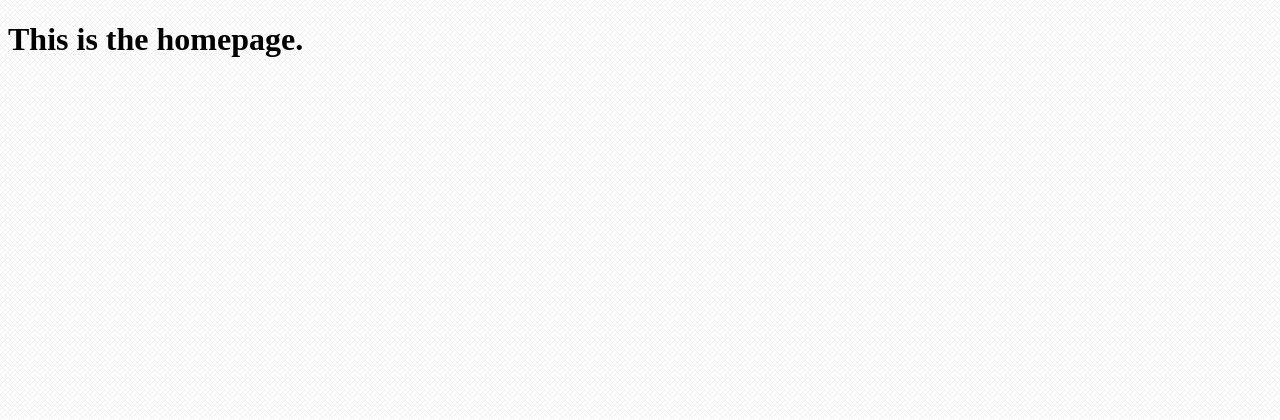
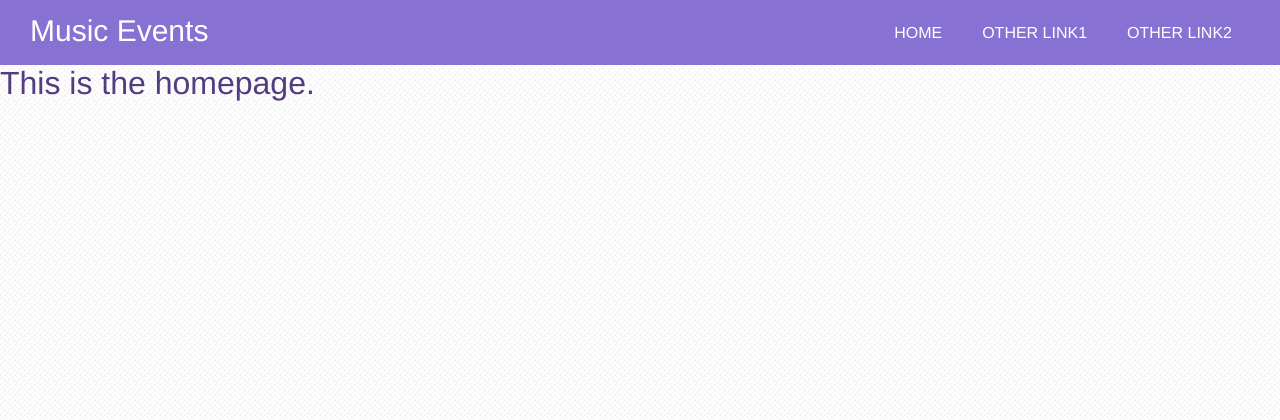
Before and after one commit to janmilosh/lastfm, a Django app: page / in a window 1280 px wide. Shown: the top 420 px of the page. Run offline with Django 3.2, Linux system fonts and the light colour scheme.

Commit message:
Adds header with placeholder menu and styles.

```diff
--- a/lastfm/static/css/style.css
+++ b/lastfm/static/css/style.css
@@ -1,4 +1,364 @@
+/***********************************/
+/*      layout related styles      */
+/***********************************/
+
 body {
+  margin: 0;
   background: #eee;
   background: url('../images/background.png');
+  padding-top: 65px;
 }
+
+.clearfix:before,
+.clearfix:after {
+    content: " "; /* 1 */
+    display: table; /* 2 */
+}
+
+.clearfix:after {
+    clear: both;
+}
+
+html {
+  box-sizing: border-box;
+}
+
+*, *:before, *:after {
+  box-sizing: inherit;
+}
+
+ul {
+  padding: 0;
+}
+
+.wrapper {
+  width: 1000px;
+  max-width: 100%;
+  margin: 30px auto;
+  padding: 0 15px;
+}
+
+.row {
+  margin-left: -15px;
+  margin-right: -15px;
+}
+
+.col {
+  padding: 0 15px;
+}
+
+.col-40 {
+  width: 40%;
+  float: left;
+}
+
+.col-50 {
+  width: 50%;
+  float: left;
+}
+
+.col-60 {
+  width: 60%;
+  float: left;
+}
+
+.col-75 {
+  width: 75%;
+  float: left;
+}
+
+.col-100 {
+  width: 100%;
+  float: left;
+}
+
+.col-40.centered,
+.col-50.centered,
+.col-60.centered,
+.col-75.centered {
+  float: none;
+  margin: 0 auto;
+}
+
+/***********************************/
+/*       Font related styles       */
+/***********************************/
+
+h1, h2, h3, p, ul li, a, label {
+  font-family: helvetica, sans-serif;
+  font-weight: 300;
+}
+
+h1, h2, h3 {
+  color: #543C81;
+}
+
+p, ul li {
+  color: #333;
+}
+
+h1, h2, h3, p {
+  margin: 0 0 16px;
+}
+
+h2 a {
+  color: white;
+  display: inline-block;
+  float: right;
+  font-size: 16px;
+  padding: 4px 6px 5px;
+  background: #E3712B;
+  border-radius: 4px;
+}
+
+h2 a:hover {
+  color: white;
+}
+
+p, label {
+  font-size: 18px;
+  font-weight: 300;
+}
+
+p strong {
+  font-weight: 400;
+}
+
+p.error {
+  color: red;
+}
+
+a {
+  text-decoration: none;
+  color: #5D3AD9;
+}
+
+a:hover {
+  text-decoration: none;
+  color: #5D3AD9;
+}
+
+hr {
+  border: 0;
+  height: 0;
+  border-top: 1px solid rgba(0, 0, 0, 0.1);
+  border-bottom: 1px solid rgba(255, 255, 255, 0.3);
+  margin-bottom: 16px;
+}
+
+/***********************************/
+/*           form styles           */
+/***********************************/
+
+input[type="text"],
+input[type="password"],
+input[type="email"] {
+  width: 100%;
+  height: 35px;
+  border-radius: 5px;
+  border: 1px solid #CCC;
+  font-size: 18px;
+  color: #555;
+  margin-bottom: 20px;
+  margin-top: 2px;
+  padding: 0 10px;
+}
+
+select[multiple] {
+  width: 100%;
+  font-size: 16px;
+  color: #555;
+  border-radius: 5px;
+  margin-bottom: 20px;
+  margin-top: 2px;
+  border: 1px solid #ccc;
+  height: 200px;
+  padding: 10px;
+}
+
+input[type="submit"] {
+  width: 100%;
+  height: 40px;
+  border-radius: 5px;
+  font-size: 18px;
+  color: white;
+  border: none;
+  background: #52CB88;
+  margin-bottom: 20px;
+  margin-top: 2px;
+  cursor: pointer;
+}
+
+input[type="submit"]:hover {
+  background: #48B679;
+  -webkit-transition: all .5s ease-in-out;
+  -moz-transition: all .5s ease-in-out;
+  -o-transition: all .5s ease-in-out;
+  transition: all .5s ease-in-out;
+}
+
+label {
+  width: 100%;
+  display: block;
+  color: #555;
+}
+
+.helptext {
+  font-family: helvetica, sans-serif;
+  position: relative;
+  font-size: 15px;
+  top: -15px;
+}
+
+ul.errorlist {
+  list-style-type: none;
+  margin: 2px 0;
+}
+
+ul.errorlist li {
+  color: #E31C1F;
+}
+
+/***********************************/
+/*          header styles          */
+/***********************************/
+
+.header {
+  position: fixed;
+  z-index: 1000;
+  top: 0;
+  height: 65px;
+  width: 100%;
+  background: #8772D3;
+  padding: 14px 30px 0;
+}
+
+.header h1 {
+  width: 200px;
+  margin: 0;
+  font-size: 30px;
+  float: left;
+}
+
+.header h1 a {
+  color: white;
+}
+
+.header-nav {
+  width: 380px;
+  float: right;
+}
+
+.header-nav ul {
+  list-style-type: none;
+  text-align: right;
+  margin-top: 10px;
+}
+
+.header-nav ul li {
+  display: inline-block;
+}
+
+.header-nav ul li a {
+  color: white;
+  font-size: 16px;
+  padding: 5px 18px;
+  text-transform: uppercase;
+}
+
+.header-nav ul li a.menu-button {
+  background: #f1f1f1;
+  color: #5D3AD9;
+  text-transform: lowercase;
+  border-radius: 3px;
+  margin-left: 20px;
+}
+
+/***********************************/
+/*          panel styles           */
+/***********************************/
+
+.panel {
+  background: #F8F4F2;
+  box-shadow: 0 0 4px rgba(0,0,0,0.2);
+  margin-bottom: 30px;
+}
+
+.panel h2 {
+  background: #F4AB7E;
+  color: white;
+  padding: 10px 20px;
+  margin: 0;
+}
+
+.panel h3 {
+  border-top: 1px solid #e1e1e1;
+  margin: 0;
+  padding: 10px 20px;
+}
+
+.panel-inner {
+  padding: 20px 20px 4px;
+}
+
+/***********************************/
+/*          media queries          */
+/***********************************/
+
+@media (max-width: 767px) {
+
+  .col-40,
+  .col-50,
+  .col-60,
+  .col-75 {
+    width: 100%;
+    float: none;
+  }
+
+  .header-nav {
+    width: 280px;
+  }
+
+  .header-nav ul li a {
+    padding: 5px 5px;
+  }
+
+  .header-nav ul li a.menu-button {
+    margin-left: 5px;
+  }
+
+}
+
+@media (max-width: 580px) {
+
+  body {
+    padding-top: 0;
+  }
+
+  .header {
+    height: auto;
+    position: static;
+    padding-bottom: 15px;
+  }
+
+  .header h1 {
+    width: 100%;
+    float: none;
+    text-align: center;
+  }
+
+  .header-nav {
+    width: 100%;
+    float: none;
+  }
+
+  .header-nav ul {
+    text-align: center;
+    margin-bottom: 10px;
+  }
+
+  .header-nav ul li a {
+    font-size: 15px;
+  }
+
+}
--- a/lastfm/templates/site_base.html
+++ b/lastfm/templates/site_base.html
@@ -8,6 +8,23 @@
 </head>
 <body>
 
+  <div class="header">
+    <h1><a href="/">Music Events</a></h1>
+    <div class="header-nav">
+      <ul>
+        <li>
+          <a href="/">Home</a>
+        </li>
+        <li>
+          <a href="/">Other Link1</a>
+        </li>
+        <li>
+          <a href="/">Other Link2</a>
+        </li>
+      </ul>
+    </div>
+  </div>
+
   {% block content %}
     <h1>Music Events content.</h1>
   {% endblock %}
```
